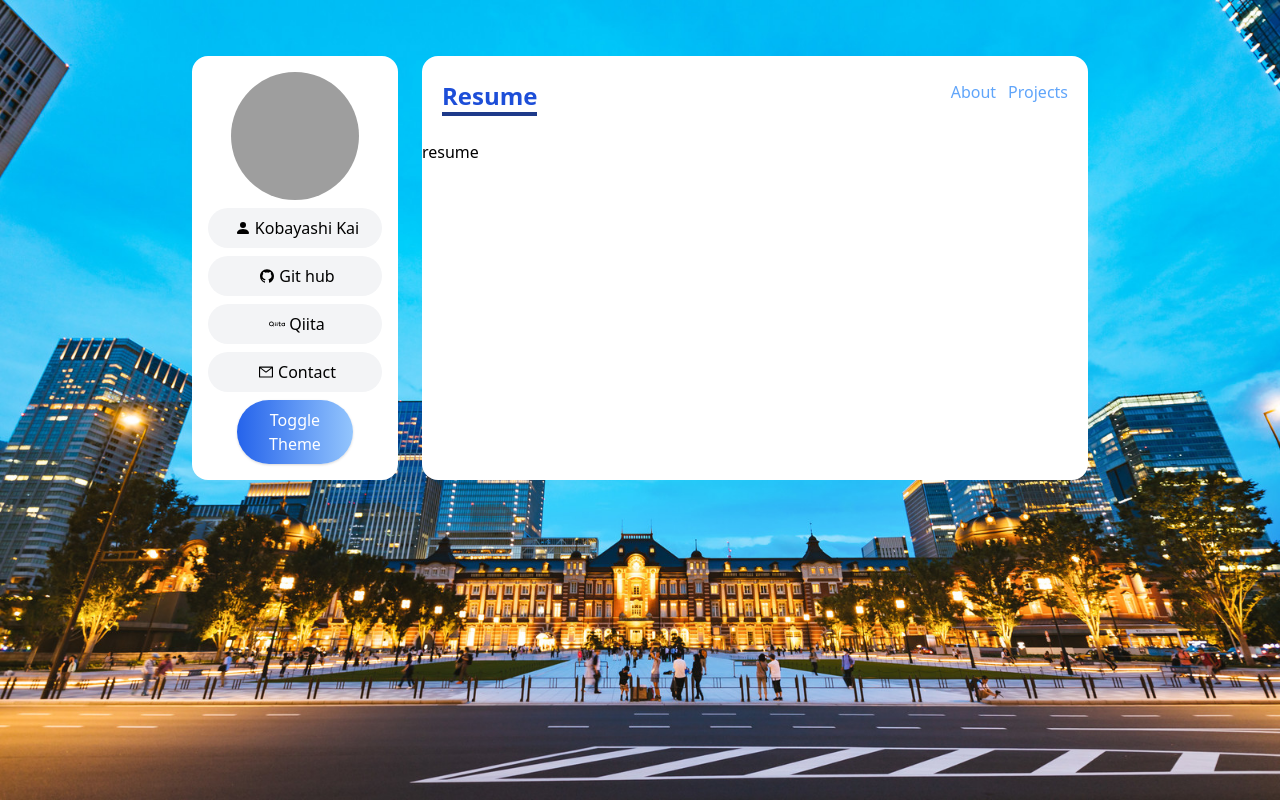
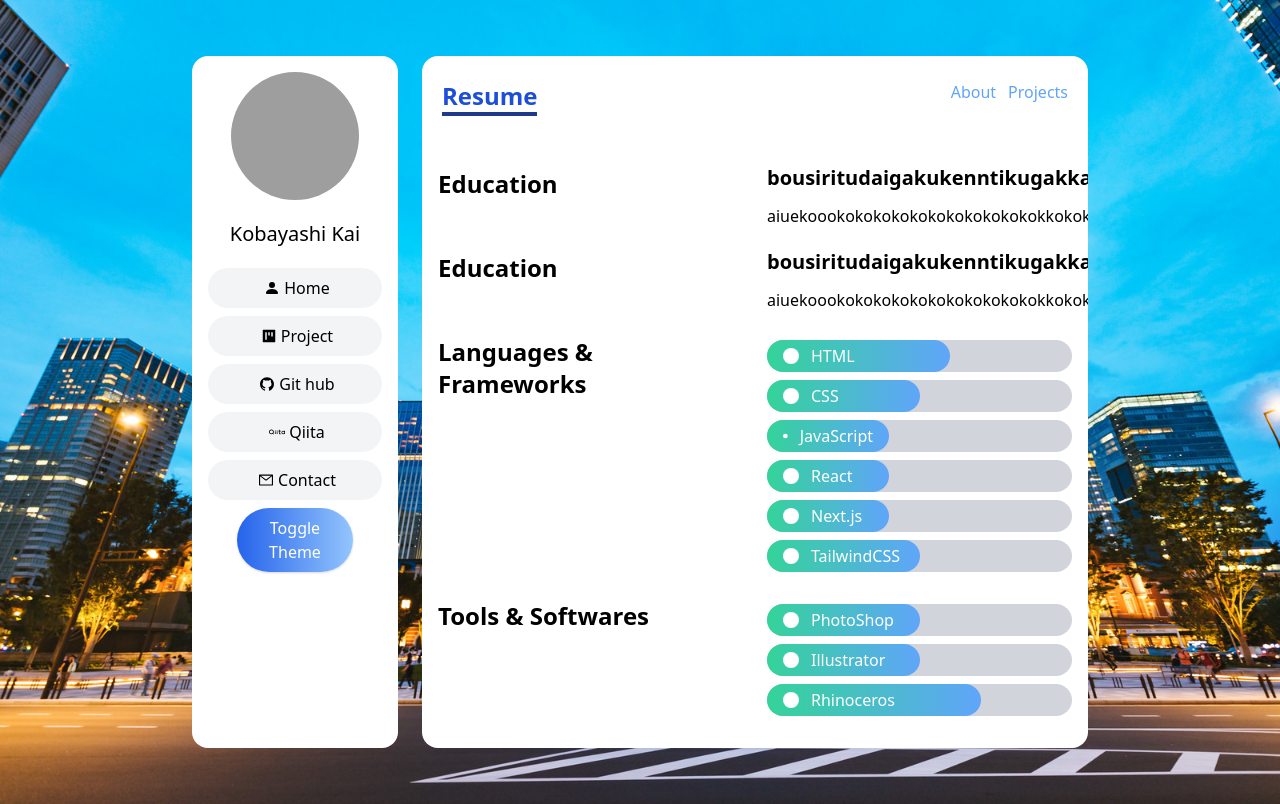
Before and after one commit to nasuka7/My-Portfolio, a Next.js app: page /resume in a window 1280 px wide. Built offline with nearby package versions, Linux system fonts and the light colour scheme; grey boxes are pictures that could not be loaded.

Commit message:
Add night mode

```diff
--- /dev/null
+++ b/components/Bar.tsx
@@ -0,0 +1,19 @@
+import { FunctionComponent } from "react";
+import { ISkill } from "../type";
+
+const Bar:FunctionComponent<{
+  data: ISkill
+}> = ({ data: { Icon, level, name }}) => {
+  return (
+  <div className="my-2 text-white bg-gray-300 dark:bg-dark-200 rounded-full">
+    <div
+      className="px-4 py-1 flex items-center rounded-full bg-gradient-to-r from-green-400 to-blue-400"
+      style={{ width: level }}>
+      <Icon className="mr-3" />
+      {name}
+  </div>
+  </div>
+  )
+}
+
+export default Bar
--- a/components/ServiceCard.tsx
+++ b/components/ServiceCard.tsx
@@ -1,17 +1,25 @@
 import { FunctionComponent } from "react";
 import { IService } from "../type";
 
-const ServiceCard:FunctionComponent<{service:IService}> = ({
+const ServiceCard:FunctionComponent<{ service:IService }> = ({
   service: { Icon, about, title },
 }) => {
-  return <div>
 
-    <Icon />
-    <div>
-      <h4>{title}</h4>
-      <p>{about}</p>
+  const createMarcup = () => {
+    return {
+      __html: about,
+    }
+  }
+
+  return (
+    <div className="flex item-center p-2 space-x-4">
+      <Icon  className="w-6 h-6" />
+        <div>
+          <h4 className="font-boid">{title}</h4>
+          <p dangerouslySetInnerHTML={createMarcup()} />
+        </div>
     </div>
-  </div>
+  )
 }
 
 export default ServiceCard;
--- a/components/Sidebar.tsx
+++ b/components/Sidebar.tsx
@@ -1,8 +1,13 @@
 import { AiFillGithub, AiFillProject, AiOutlineMail } from 'react-icons/ai';
 import { SiQiita } from 'react-icons/si';
 import { BsFillPersonFill } from 'react-icons/bs';
+import { useTheme } from 'next-themes'
 
 const Sidebar = () => {
+  const { theme, setTheme } = useTheme()
+  const changeTheme = () => {
+    setTheme(theme === "light" ? "dark" : "light");
+  }
   return (
     <div>
       <img
@@ -10,44 +15,46 @@ const Sidebar = () => {
         alt="user avatar"
         className="w-32 h-32 mx-auto rounded-full"
       />
-
+      <p className="text-xl my-5">Kobayashi Kai</p>
       <a
-        className="flex items-center justify-center px-2 py-2 my-2 bg-gray-100 rounded-full cursor-pointer"
+        className="flex items-center justify-center px-2 py-2 my-2 bg-gray-100 dark:bg-dark-200 rounded-full cursor-pointer"
         href=""
         download="name">
           <BsFillPersonFill className="mx-1"/>
-          Kobayashi Kai
+          Home
       </a>
-      {/* <a
-        className="flex items-center justify-center px-2 py-2 my-2 bg-gray-100 rounded-full cursor-pointer"
+      <a
+        className="flex items-center justify-center px-2 py-2 my-2 bg-gray-100 dark:bg-dark-200 rounded-full cursor-pointer"
         href=""
         download="name">
           <AiFillProject className="mx-1"/>
           Project
-      </a> */}
+      </a>
       <a
-        className="flex items-center justify-center px-2 py-2 my-2 bg-gray-100 rounded-full cursor-pointer"
+        className="flex items-center justify-center px-2 py-2 my-2 bg-gray-100 dark:bg-dark-200 rounded-full cursor-pointer"
         href=""
         download="name">
           <AiFillGithub className="mx-1"/>
           Git hub
       </a>
       <a
-        className="flex items-center justify-center px-2 py-2 my-2 bg-gray-100 rounded-full cursor-pointer"
+        className="flex items-center justify-center px-2 py-2 my-2 bg-gray-100 dark:bg-dark-200 rounded-full cursor-pointer"
         href=""
         download="name">
           <SiQiita className="mx-1"/>
           Qiita
       </a>
       <a
-        className="flex items-center justify-center px-2 py-2 my-2 bg-gray-100 rounded-full cursor-pointer"
+        className="flex items-center justify-center px-2 py-2 my-2 bg-gray-100 dark:bg-dark-200 rounded-full cursor-pointer"
         href=""
         download="name">
           <AiOutlineMail className="mx-1"/>
           Contact
       </a>
 
-      <button className="bg-gradient-to-r from-blue-600 to-blue-300 w-8/12 rounded-fullb shadow border-blue-500 text-white rounded-full px-2 py-2 hover:text-black">Toggle Theme</button>
+      <button
+      onClick={ changeTheme }
+      className="bg-gradient-to-r from-blue-600 to-blue-300 w-8/12 rounded-fullb shadow border-blue-500 text-white rounded-full px-2 py-2 hover:text-black">Toggle Theme</button>
     </div>
 
 
--- a/data.ts
+++ b/data.ts
@@ -1,7 +1,8 @@
 import { RiComputerLine } from 'react-icons/ri';
-import { IService } from './type';
+import { IService, ISkill } from './type';
+import { BsCircleFill } from 'react-icons/bs'
 
-export const services:IService[] = [
+export const services: IService[] = [
   {
     title: "Fronted Dev",
     about: "Lorem",
@@ -12,4 +13,65 @@ export const services:IService[] = [
     about: "Lorem",
     Icon:RiComputerLine,
   },
+  {
+    title: "title",
+    about: "Lorem",
+    Icon:RiComputerLine,
+  },
+  {
+    title: "title",
+    about: "Lorem",
+    Icon:RiComputerLine,
+  },
 ]
+
+export const languages: ISkill[] = [
+  {
+    name:"HTML",
+    level:"60%",
+    Icon:BsCircleFill
+  },
+  {
+    name:"CSS",
+    level:"50%",
+    Icon:BsCircleFill
+  },
+  {
+    name:"JavaScript",
+    level:"40%",
+    Icon:BsCircleFill
+  },
+  {
+    name:"React",
+    level:"40%",
+    Icon:BsCircleFill
+  },
+  {
+    name:"Next.js",
+    level:"40%",
+    Icon:BsCircleFill
+  },
+  {
+    name:"TailwindCSS",
+    level:"50%",
+    Icon:BsCircleFill
+  },
+]
+
+export const tools: ISkill[] = [
+  {
+    name:"PhotoShop",
+    level:"50%",
+    Icon:BsCircleFill
+  },
+  {
+    name:"Illustrator",
+    level:"50%",
+    Icon:BsCircleFill
+  },
+  {
+    name:"Rhinoceros",
+    level:"70%",
+    Icon:BsCircleFill
+  },
+]
--- a/pages/_app.tsx
+++ b/pages/_app.tsx
@@ -2,18 +2,22 @@ import Navbar from '../components/Navbar';
 import Sidebar from '../components/Sidebar'
 import '../styles/globals.css'
 
+import { ThemeProvider } from 'next-themes'
+
 
 function MyApp({ Component, pageProps }) {
   return (
+    <ThemeProvider attribute="class">
       <div className="grid grid-cols-12 gap-6 px-5 lg:px-48 my-14 md:px-32">
-      <div className="col-span-12 p-4 text-center bg-white lg:col-span-3  rounded-2xl">
+        <div className="h-full col-span-12 p-4 text-bace text-center bg-white dark:bg-dark-500 lg:col-span-3  rounded-2xl">
           <Sidebar />
         </div>
-      <div className="col-span-12 bg-white lg:col-span-9 rounded-2xl flex flex-col">
+        <div className="flex flex-col col-span-12 overflow-hidden bg-white rounded-2xl lg:col-span-9 dark:bg-dark-500">
           <Navbar />
           <Component {...pageProps} />
         </div>
       </div>
+    </ThemeProvider>
   );
 };
 
--- a/pages/_document.tsx
+++ b/pages/_document.tsx
@@ -3,9 +3,9 @@ import Document, { Html, Head, Main, NextScript } from 'next/document'
 class MyDocument extends Document {
   render() {
     return (
-      <Html>
+      <Html lang="ja">
         <Head />
-        <body className="bg-tokyo-img bg-cover bg-no-repeat w-full h-full">
+        <body className="bg-tokyo-img bg-opacity-40 bg-cover bg-no-repeat dark:bg-gray-900 ">
           <Main />
           <NextScript />
         </body>
--- a/pages/resume.tsx
+++ b/pages/resume.tsx
@@ -1,7 +1,45 @@
+import Bar from "../components/Bar";
+import { languages, tools } from "../data";
+
 const resume = () => {
   return (
-    <div>
-      resume
+    <div className="p-4">
+      <div className="grid gap-6 md:grid-cols-2">
+        <div>
+          <h5 className="my-3 text-2xl font-bold">Education</h5>
+        </div>
+        <div>
+          <h5 className="my-2 text-xl font-bold">bousiritudaigakukenntikugakkazaisekityuu</h5>
+          <p className="my-3">aiuekoookokokokokokokokokokokokkokokokokokokok</p>
+        </div>
+      </div>
+
+      <div className="grid gap-6 md:grid-cols-2">
+        <div>
+          <h5 className="my-3 text-2xl font-bold">Education</h5>
+        </div>
+        <div>
+          <h5 className="my-2 text-xl font-bold">bousiritudaigakukenntikugakkazaisekityuu</h5>
+          <p className="my-3">aiuekoookokokokokokokokokokokokkokokokokokokok</p>
+        </div>
+      </div>
+
+      <div className="grid gap-6 md:grid-cols-2">
+        <h5 className="my-3 text-2xl font-bold">Languages & Frameworks</h5>
+        <div className="my-2">
+          {
+            languages.map(Language => (<Bar data={Language} key={Language.name} />
+          ))}
+        </div>
+      </div>
+      <div className="grid gap-6 md:grid-cols-2">
+        <h5 className="my-3 text-2xl font-bold">Tools & Softwares</h5>
+        <div className="my-2">
+          {
+            tools.map(tool => (<Bar data={tool} key={tool.name} />
+          ))}
+        </div>
+      </div>
     </div>
   )
 }
--- a/tailwind.config.js
+++ b/tailwind.config.js
@@ -1,11 +1,20 @@
 module.exports = {
   purge: ['./components/**/*.tsx', './pages/**/*.tsx'],
-  darkMode: false, // or 'media' or 'class'
+  darkMode: "class",
   theme: {
     extend: {
       backgroundImage: theme => ({
-        'tokyo-img': "url('../img/tokyostation.png')"
-      })
+        'tokyo-img': "url('../img/tokyostation.png')",
+      }),
+      colors: {
+        dark: {
+          DEFAULT: "#010101",
+          100: "#0a0b1e",
+          200: "#16181d",
+          500: "#0f1115",
+          700: "#202125",
+        },
+      },
     },
   },
   variants: {
```
Also changed, not shown: type.ts (+9 -3 lines). Lines whose indentation alone changed are shown as unchanged.
